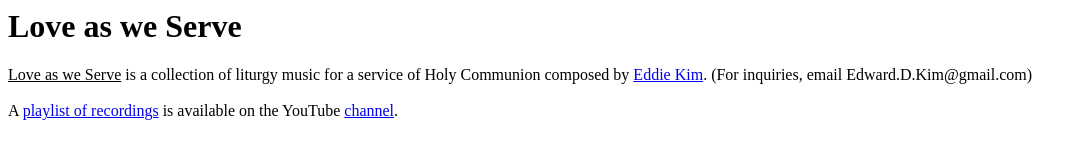
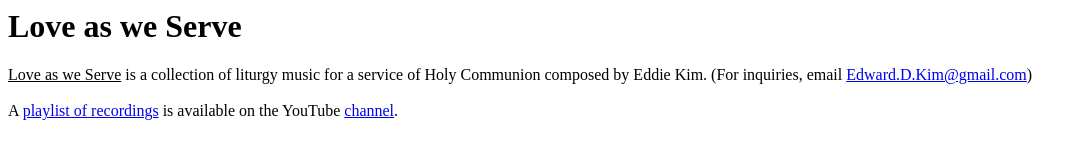
Before and after one commit to love-as-we-serve/love-as-we-serve.github.io, a plain HTML site: page index.html in a window 1280 px wide. Shown: the whole page, without its empty margins (0-1087 px from the left). Drawn offline with Linux system fonts and the light colour scheme.

Commit message:
Update index.html

```diff
--- a/index.html
+++ b/index.html
@@ -1,6 +1,6 @@
 <h1>Love as we Serve</h1>
 
-<u>Love as we Serve</u> is a collection of liturgy music for a service of Holy Communion composed by <a href="mailto:Edward.D.Kim@gmail.com">Eddie Kim</a>. (For inquiries, email Edward.D.Kim@gmail.com)
+<u>Love as we Serve</u> is a collection of liturgy music for a service of Holy Communion composed by Eddie Kim. (For inquiries, email <a href="mailto:Edward.D.Kim@gmail.com">Edward.D.Kim@gmail.com</a>)
 
 <br><br>
 A <a href="https://www.youtube.com/@LoveAsWeServe/playlists">playlist of recordings</a> is available on the YouTube <a href="https://www.youtube.com/@LoveAsWeServe">channel</a>.
```
